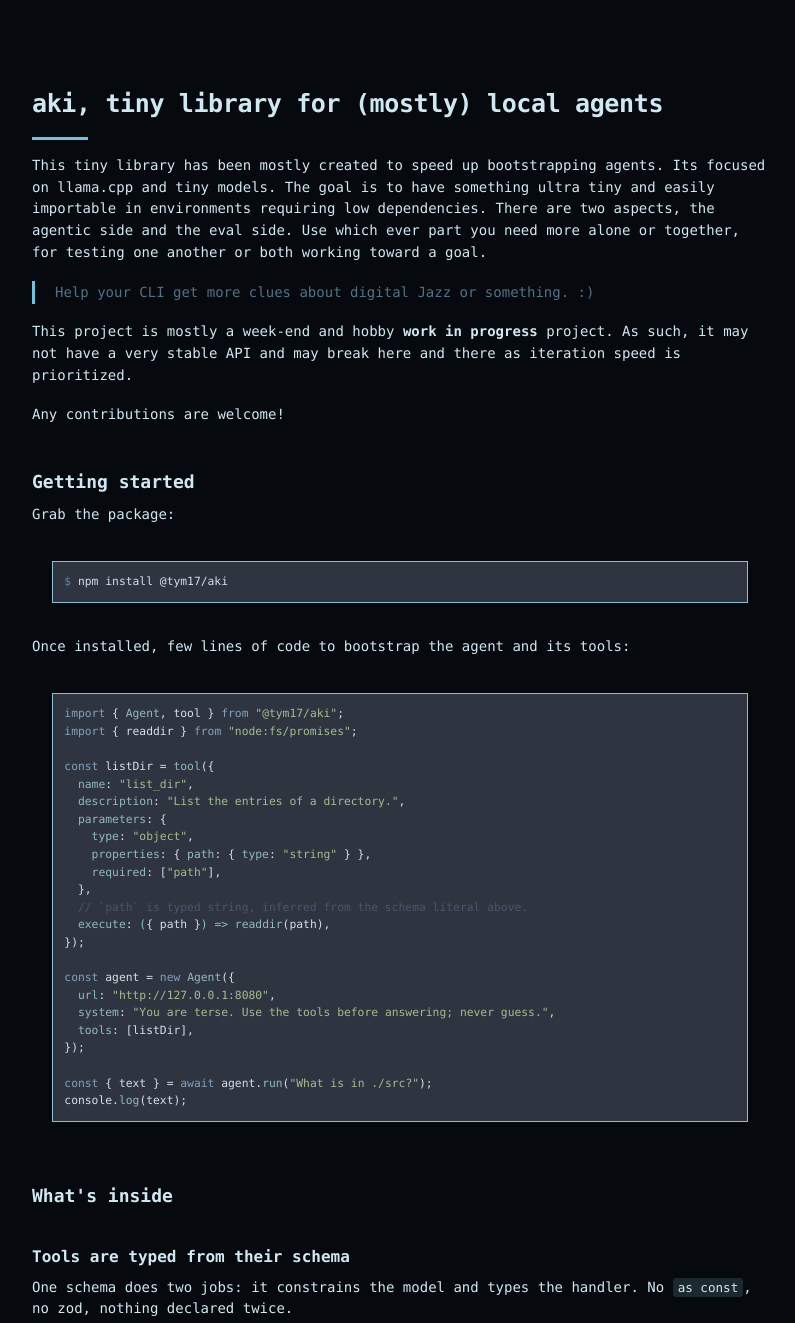
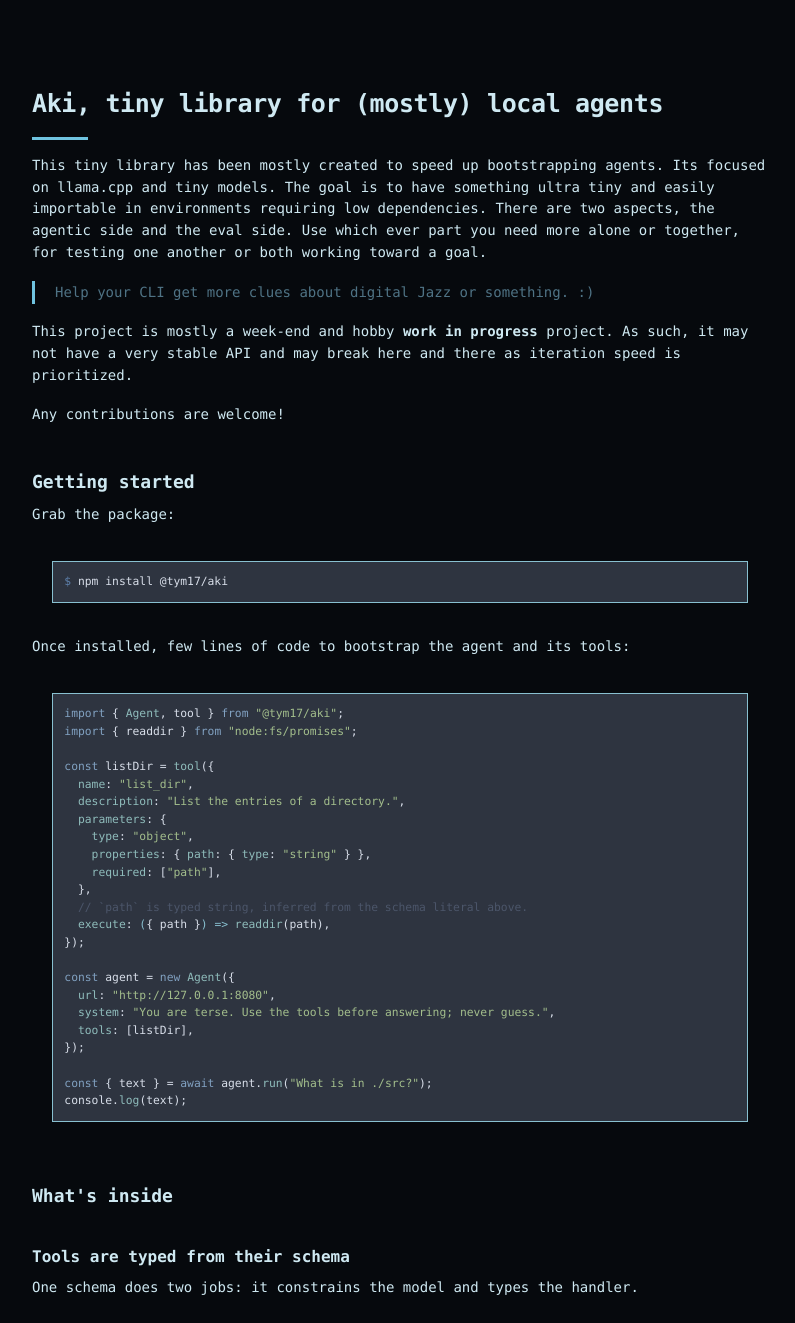
Before and after one commit to Tym17/aki, a website: page docs/index.html in a window 1280 px wide. Shown: the top 1323 px of the page, without its empty margins (240-1035 px from the left). Drawn offline with Linux system fonts and the light colour scheme.

Commit message:
Update index.html

```diff
--- a/docs/index.html
+++ b/docs/index.html
@@ -3,7 +3,7 @@
   <head>
     <meta charset="utf-8" />
     <meta name="viewport" content="width=device-width, initial-scale=1" />
-    <title>aki, tiny library for (mostly) local agents</title>
+    <title>Aki, tiny library for (mostly) local agents</title>
     <style>
       /* highlight.js — Nord */
       pre code.hljs {
@@ -437,7 +437,7 @@ Aurora
     </style>
   </head>
   <body>
-    <main><h1>aki, tiny library for (mostly) local agents</h1>
+    <main><h1>Aki, tiny library for (mostly) local agents</h1>
 <p>This tiny library has been mostly created to speed up bootstrapping agents. Its focused on llama.cpp and tiny models. The goal is to have something ultra tiny and easily importable in environments requiring low dependencies. There are two aspects, the agentic side and the eval side. Use which ever part you need more alone or together, for testing one another or both working toward a goal. </p>
 <blockquote>
 <p>Help your CLI get more clues about digital Jazz or something. :)</p>
@@ -473,8 +473,7 @@ Aurora
 <span class="hljs-variable language_">console</span>.<span class="hljs-title function_">log</span>(text);</code></pre>
 <h2>What&#39;s inside</h2>
 <h3>Tools are typed from their schema</h3>
-<p>One schema does two jobs: it constrains the model and types the handler. No
-<code>as const</code>, no zod, nothing declared twice.</p>
+<p>One schema does two jobs: it constrains the model and types the handler. </p>
 <pre><code class="hljs language-ts"><span class="hljs-attr">parameters</span>: {
   <span class="hljs-attr">type</span>: <span class="hljs-string">&quot;object&quot;</span>,
   <span class="hljs-attr">properties</span>: { <span class="hljs-attr">mount</span>: { <span class="hljs-attr">type</span>: <span class="hljs-string">&quot;string&quot;</span> } },
@@ -581,7 +580,7 @@ what lets a small local model notice and retry.</p>
 <h2>Notes</h2>
 <ul>
 <li>Some of the code is still a work in progress and has not been tested yet</li>
-<li><code>cache_prompt</code> is on by default — reusing the KV cache across turns is most of
+<li><code>cache_prompt</code> is on by default, reusing the KV cache across turns is most of
 the speed in an agent loop, so keep one client per process.</li>
 </ul>
 <h2>License</h2>
```
